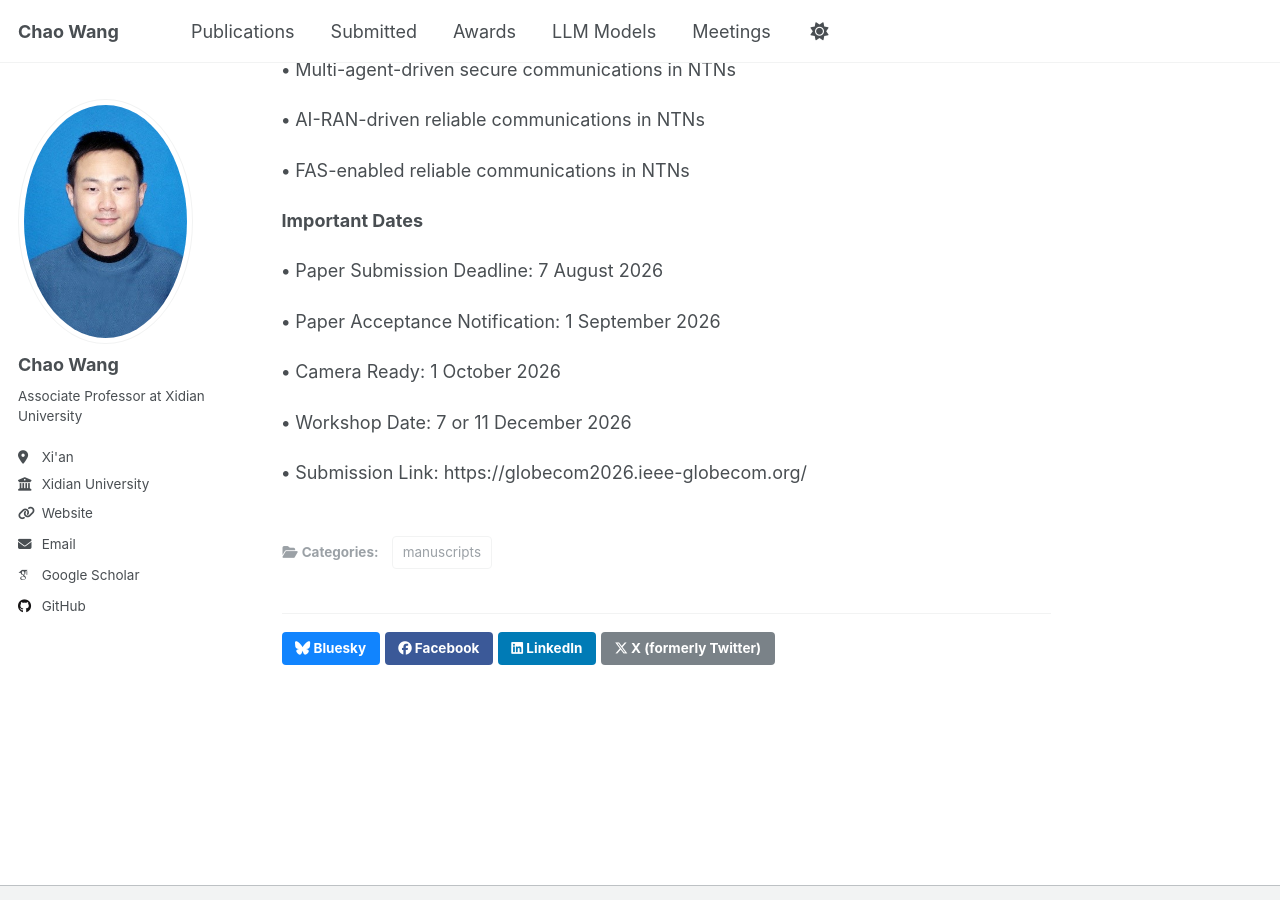
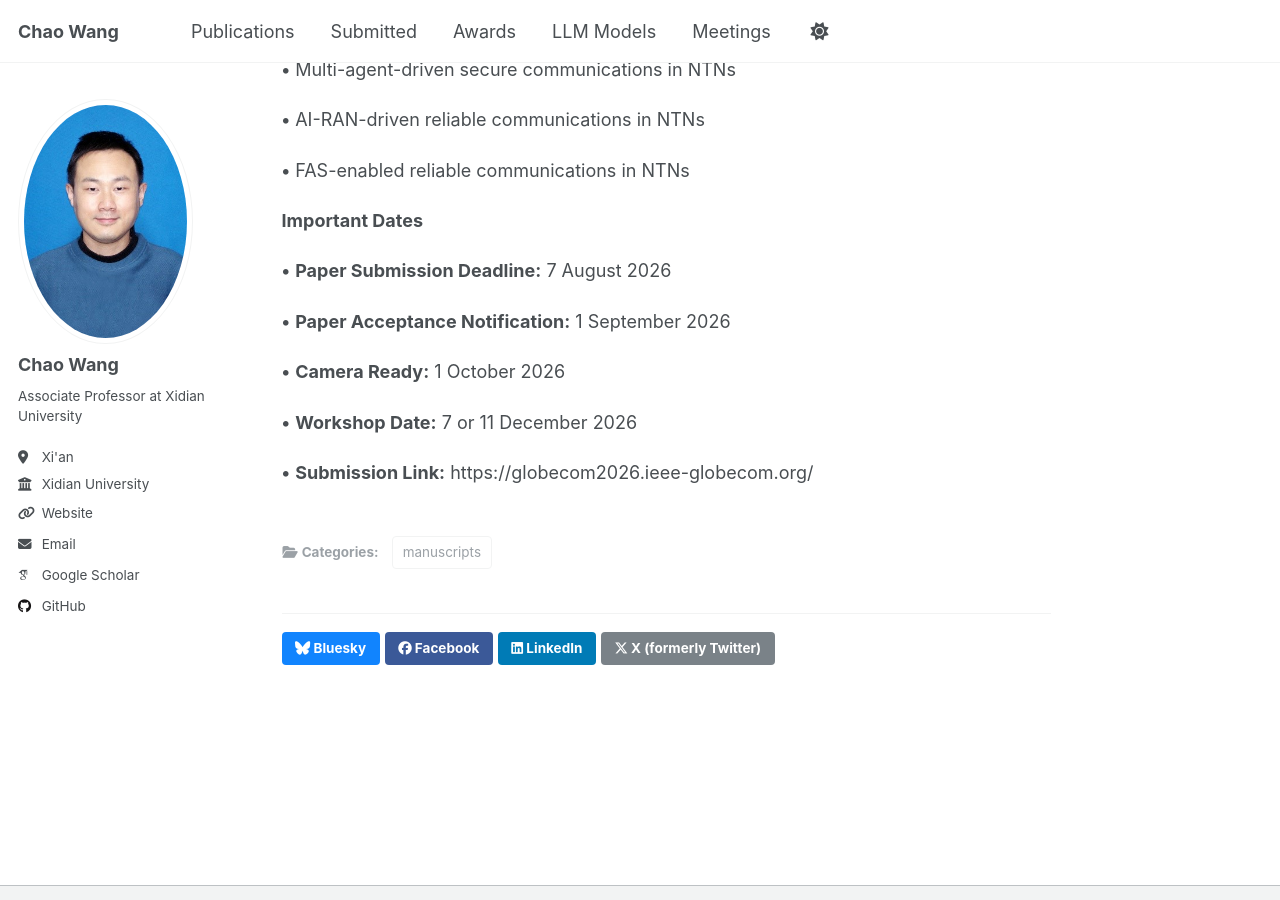
Before and after one commit to Drwangchao/Drwangchao.github.io, a Jekyll site: the page built from _meetings/m1.md, in a window 1280 px wide and 900 px high, scrolled down 1808 px. Built offline with Jekyll 4.4.1, drawn with Linux system fonts in a browser that asks for light colours; some web fonts are replaced.

```diff
--- a/_meetings/m1.md
+++ b/_meetings/m1.md
@@ -94,16 +94,16 @@ The International Workshop on Secure and Reliable Communications in Non-Terrestr
 
 
 
-**•** Paper Submission Deadline: 7 August 2026
+**•** **Paper Submission Deadline:** 7 August 2026
 
 
-**•** Paper Acceptance Notification: 1 September 2026
+**•** **Paper Acceptance Notification:** 1 September 2026
 
 
-**•** Camera Ready: 1 October  2026
+**•** **Camera Ready:** 1 October  2026
 
 
-**•** Workshop Date: 7 or 11 December 2026
+**•** **Workshop Date:** 7 or 11 December 2026
 
 
-**•** Submission Link: https://globecom2026.ieee-globecom.org/
+**•** **Submission Link:** https://globecom2026.ieee-globecom.org/
```
